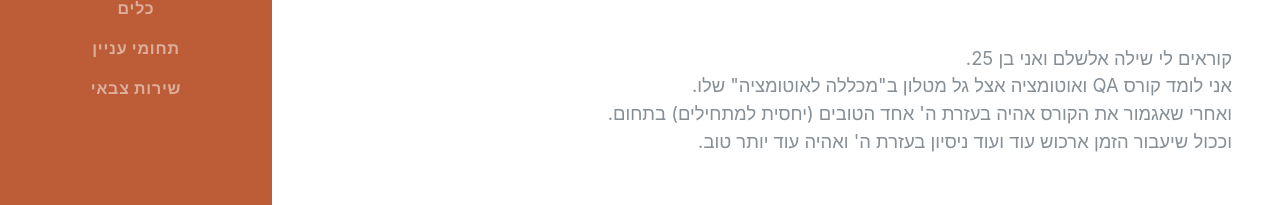
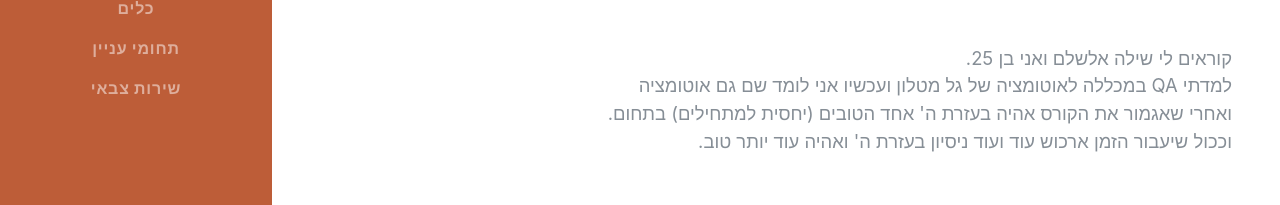
Before and after one commit to shilo-elshalem/MPC, a website with bundled scripts: page index.html in a window 1280 px wide. Shown: the part 418-623 px from the top of the page. Built offline with nearby package versions, Linux system fonts and the light colour scheme; files whose address does not match are found by name; a web font is replaced by a local one.

Commit message:
Update index.html

```diff
--- a/index.html
+++ b/index.html
@@ -88,7 +88,7 @@
         </div>
         <p class="lead mb-5"; style=" direction: rtl;" >
 			קוראים לי שילה אלשלם ואני בן 25.<br>
-			אני לומד קורס QA ואוטומציה אצל גל מטלון ב"מכללה לאוטומציה" שלו.<br>
+			  למדתי QA במכללה לאוטומציה של גל מטלון ועכשיו אני לומד שם גם אוטומציה<br>
 			ואחרי שאגמור את הקורס אהיה בעזרת ה' אחד הטובים (יחסית למתחילים) בתחום.<br>
 			וככול שיעבור הזמן ארכוש עוד ועוד ניסיון בעזרת ה' ואהיה עוד יותר טוב.<br>
 		</p>
```
